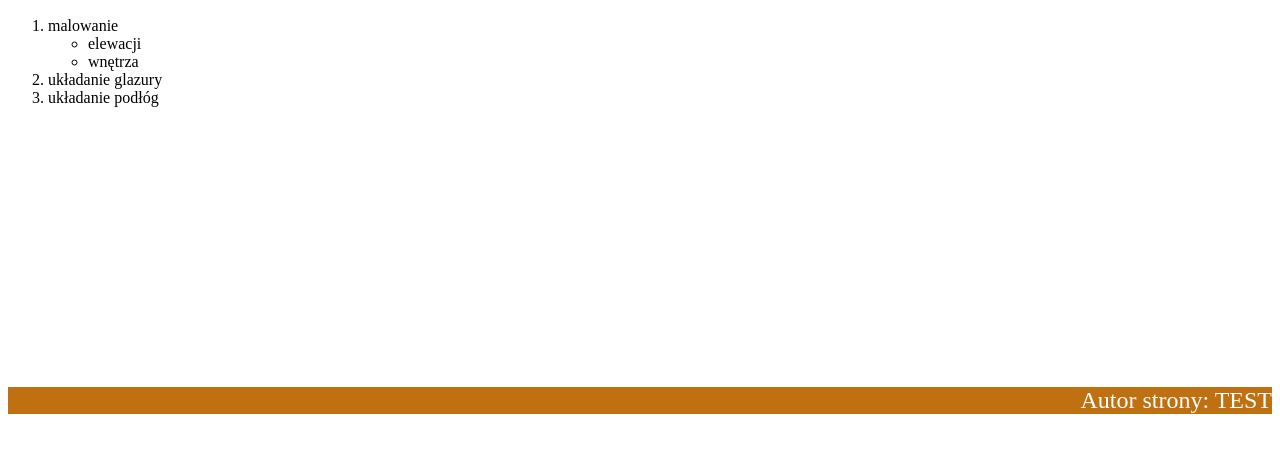
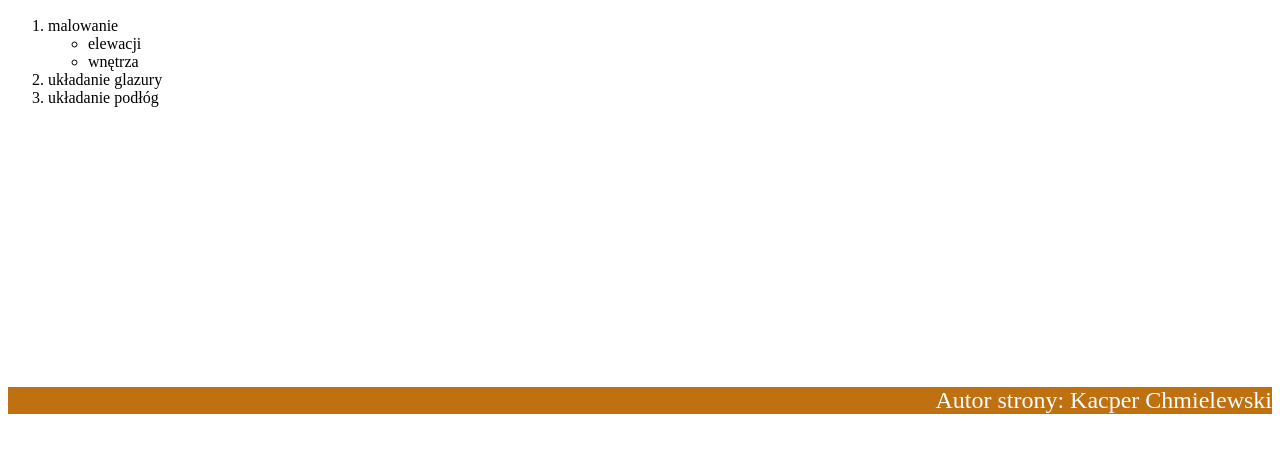
Before and after one commit to Bananabloon/remonty, a plain HTML site: page index.html in a window 1280 px wide. Shown: the part 237-690 px from the top of the page. Drawn offline with Linux system fonts and the light colour scheme.

Commit message:
Update index.html

```diff
--- a/index.html
+++ b/index.html
@@ -33,5 +33,5 @@
 </section>
 
 <section id="stopka">
-<p>Autor strony: TEST</p>
+<p>Autor strony: Kacper Chmielewski</p>
 </section>
```
